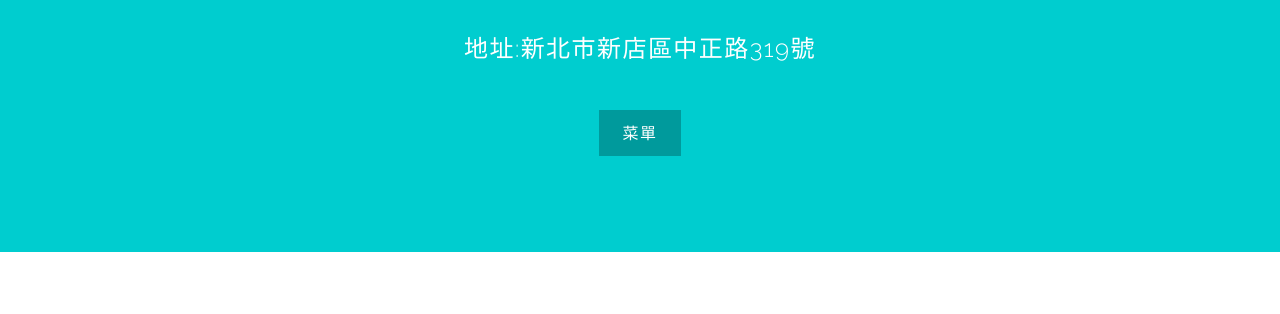
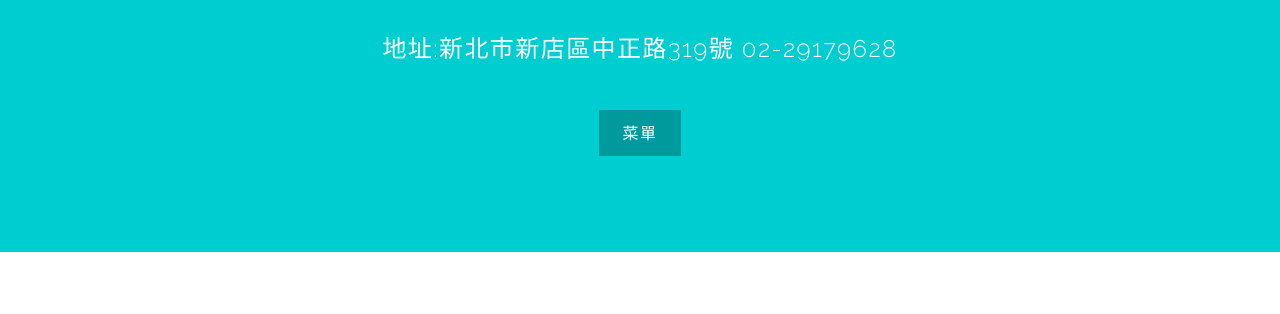
Before and after one commit to hocha1/hocha1.github.io, a plain HTML site: page index.html in a window 1280 px wide. Shown: the part 243-557 px from the top of the page. Drawn offline with Linux system fonts and the light colour scheme.

Commit message:
Update index.html

```diff
--- a/index.html
+++ b/index.html
@@ -6,7 +6,7 @@
 -->
 <html>
 	<head>
-		<title>Typify </title>
+		<title>新店闔家歡鐵板燒 </title>
 		<meta charset="utf-8" />
 		<meta name="viewport" content="width=device-width, initial-scale=1" />
 		<!--[if lte IE 8]><script src="assets/js/ie/html5shiv.js"></script><![endif]-->
@@ -18,7 +18,7 @@
 		<!-- Banner -->
 			<section id="banner">
 				<h2><strong>新店</strong> 闔家歡鐵板燒</h2>
-				<p>地址:新北市新店區中正路319號</p>
+				<p>地址:新北市新店區中正路319號 02-29179628</p>
 				<ul class="actions">
 					<li><a href="./menu.html" class="button special">菜單</a></li>
 				</ul>
```
